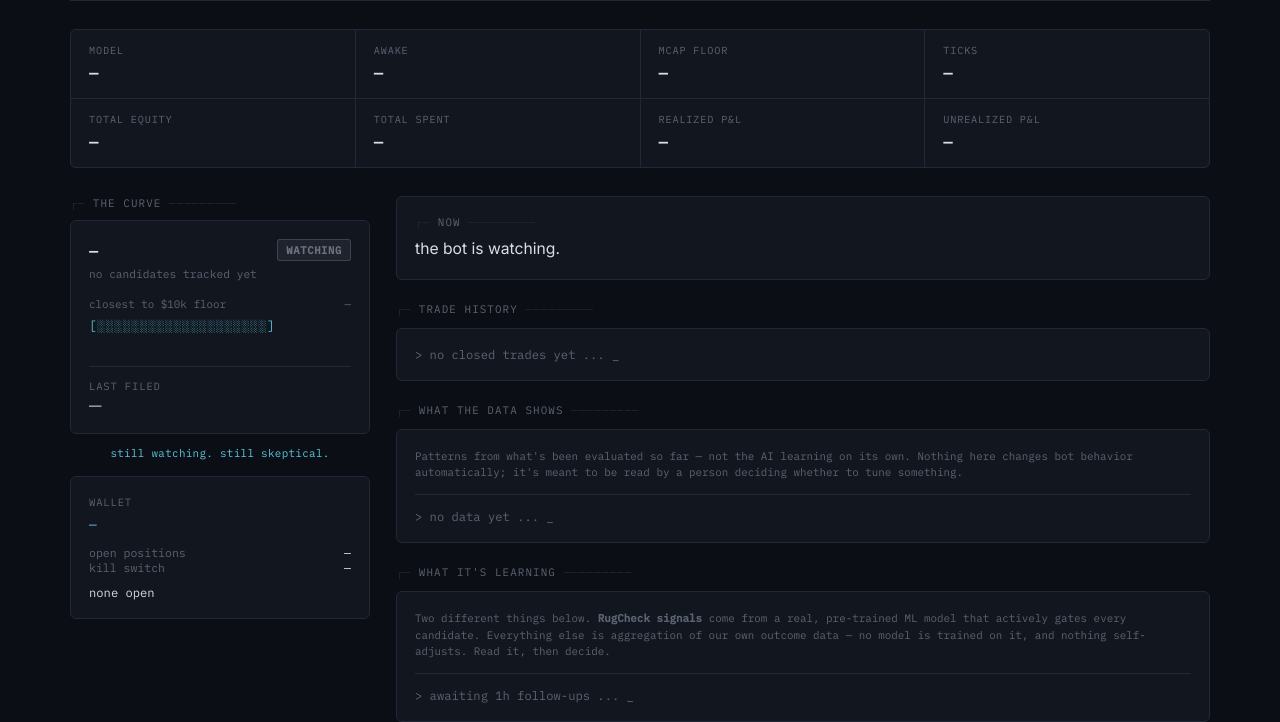
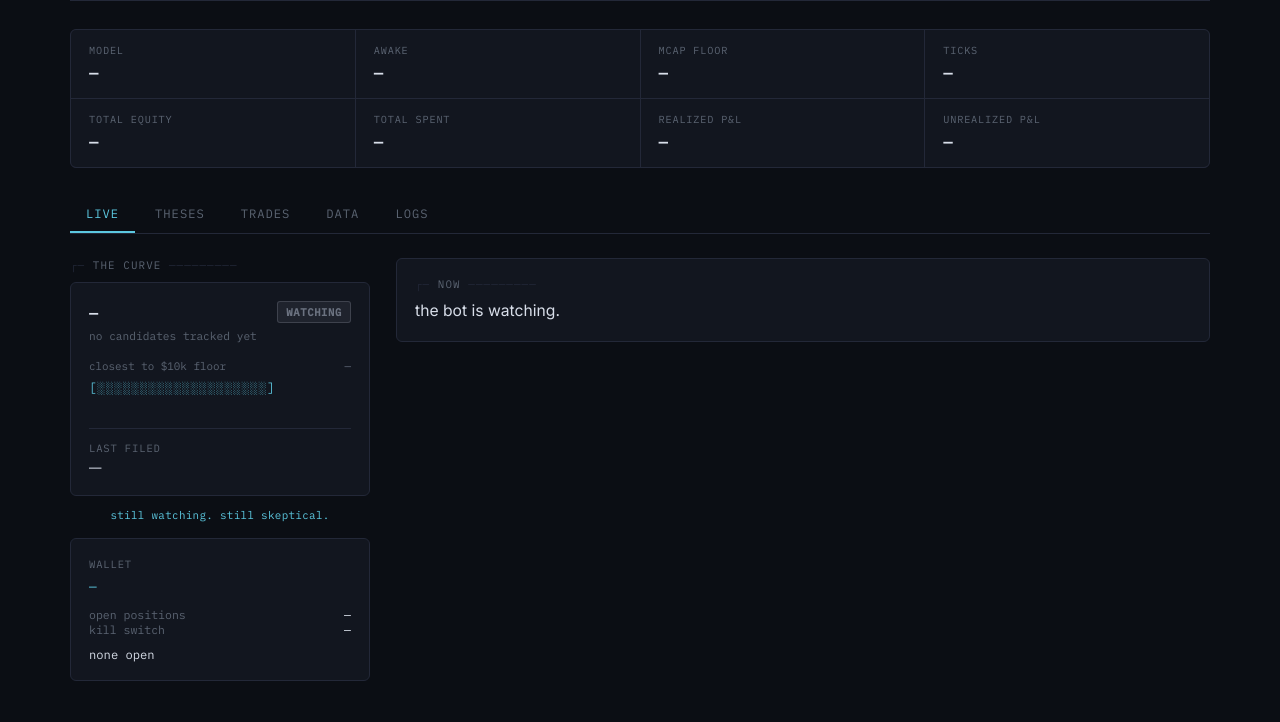
Before and after one commit to exrusion/solana-thesis-bot, a website: page public/index.html in a window 1280 px wide. Shown: the part 110-832 px from the top of the page. Drawn offline with nearby package versions, Linux system fonts and the light colour scheme; no server answers.

Commit message:
v56: tabbed layout

```diff
--- a/public/app.js
+++ b/public/app.js
@@ -440,6 +440,26 @@ async function refreshAll() {
   await Promise.all([refreshStatus(), refreshPositions(), refreshLogs(), refreshInsights(), refreshLearning(), refreshHistory()]);
 }
 
+function initTabs() {
+  const tabs = document.querySelectorAll('.tab');
+  const panes = document.querySelectorAll('.pane');
+  const sidebar = document.querySelector('.curve-col');
+
+  tabs.forEach((tab) => {
+    tab.addEventListener('click', () => {
+      const target = tab.dataset.tab;
+      tabs.forEach((t) => t.classList.toggle('active', t === tab));
+      panes.forEach((p) => {
+        p.hidden = p.dataset.pane !== target;
+      });
+      // the curve/wallet column describes live state, so it only belongs
+      // on the live tab — everywhere else it just steals width
+      if (sidebar) sidebar.classList.toggle('dimmed', target !== 'live');
+    });
+  });
+}
+
+initTabs();
 buildPulseBars();
 refreshAll();
 setInterval(refreshAll, REFRESH_MS);
--- a/public/index.html
+++ b/public/index.html
@@ -46,6 +46,14 @@
       <div class="stat"><div class="stat-label">unrealized p&amp;l</div><div class="stat-value" id="statUnrealized">&mdash;</div></div>
     </section>
 
+    <nav class="tabs" id="tabs">
+      <button class="tab active" data-tab="live">live</button>
+      <button class="tab" data-tab="theses">theses</button>
+      <button class="tab" data-tab="trades">trades</button>
+      <button class="tab" data-tab="data">data</button>
+      <button class="tab" data-tab="logs">logs</button>
+    </nav>
+
     <main class="layout">
       <aside class="curve-col">
         <div class="panel-title">the curve</div>
@@ -82,19 +90,26 @@
       </aside>
 
       <section class="feed-col">
+        <div class="pane" data-pane="live">
         <div class="now-block">
           <div class="panel-title">now</div>
           <div class="now-text" id="nowText">the bot is watching.</div>
         </div>
 
-        <div class="panel-title" style="margin: 22px 0 12px;">trade history</div>
+        </div>
+
+        <div class="pane" data-pane="trades" hidden>
+        <div class="panel-title" style="margin: 0 0 12px;">trade history</div>
         <div class="insights-card">
           <div id="historyBody">
             <div class="empty-note">&gt; no closed trades yet ... _</div>
           </div>
         </div>
 
-        <div class="panel-title" style="margin: 22px 0 12px;">what the data shows</div>
+        </div>
+
+        <div class="pane" data-pane="data" hidden>
+        <div class="panel-title" style="margin: 0 0 12px;">what the data shows</div>
         <div class="insights-card">
           <div class="insights-note">
             Patterns from what's been evaluated so far — not the AI learning on its own.
@@ -119,12 +134,19 @@
           </div>
         </div>
 
-        <div class="panel-title" style="margin: 22px 0 12px;">its own theses</div>
+        </div>
+
+        <div class="pane" data-pane="theses" hidden>
+        <div class="panel-title" style="margin: 0 0 12px;">its own theses</div>
         <div class="empty-note journal-empty" id="journalEmpty">No entries yet. The bot is watching.</div>
         <ol class="journal-list" id="journalList"></ol>
 
-        <div class="vital-label" style="margin: 28px 0 10px;">system logs</div>
+        </div>
+
+        <div class="pane" data-pane="logs" hidden>
+        <div class="vital-label" style="margin: 0 0 10px;">system logs</div>
         <div class="logs-box" id="logsBox"></div>
+        </div>
       </section>
     </main>
   </div>
--- a/public/style.css
+++ b/public/style.css
@@ -131,6 +131,45 @@ html, body {
 
 @media (max-width: 820px) {
   .stats-bar { grid-template-columns: repeat(2, 1fr); }
+}
+
+/* Tabs */
+.tabs {
+  display: flex;
+  gap: 4px;
+  border-bottom: 1px solid var(--panel-border);
+  margin-bottom: 24px;
+  flex-wrap: wrap;
+}
+
+.tab {
+  background: none;
+  border: none;
+  border-bottom: 2px solid transparent;
+  color: var(--muted);
+  font-family: var(--font-utility);
+  font-size: 0.76rem;
+  letter-spacing: 0.08em;
+  text-transform: uppercase;
+  padding: 10px 16px;
+  cursor: pointer;
+  transition: color 0.15s ease, border-color 0.15s ease;
+}
+
+.tab:hover { color: var(--fg); }
+
+.tab.active {
+  color: var(--pulse);
+  border-bottom-color: var(--pulse);
+}
+
+.pane[hidden] { display: none; }
+
+/* the left column is only meaningful on the live tab */
+.curve-col.dimmed { display: none; }
+
+@media (max-width: 820px) {
+  .tab { padding: 9px 11px; font-size: 0.7rem; }
 }
 
 /* Trade history */
```
